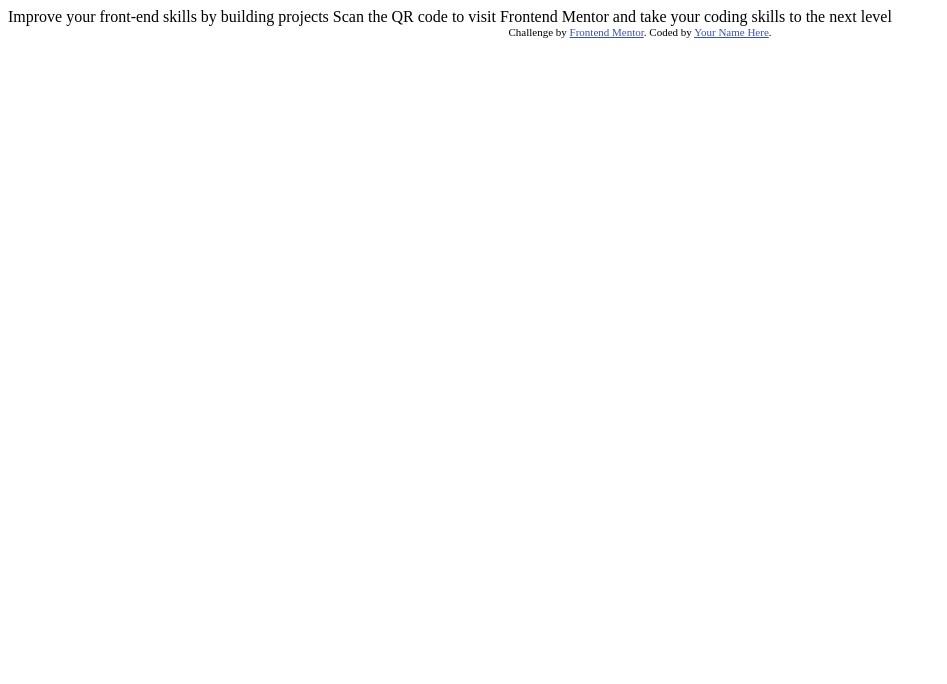
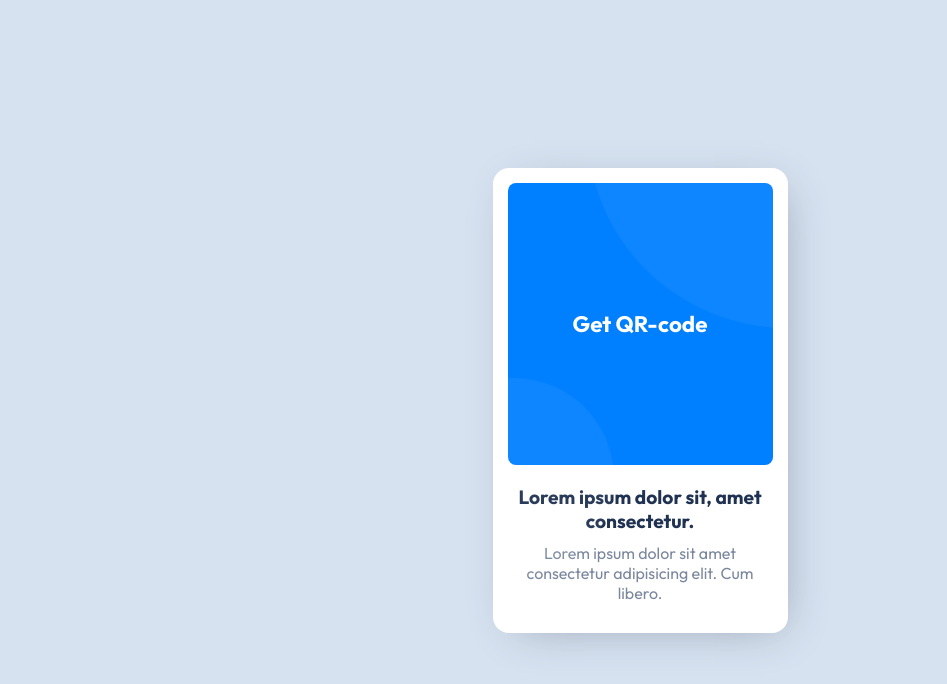
Before and after one commit to Legrito/frontend-mentor-qr, a plain HTML site: page index.html in a window 1280 px wide. Shown: the whole page, without its empty margins (0-947 px from the left). Drawn offline with Linux system fonts and the light colour scheme.

Commit message:
Create card

```diff
--- /dev/null
+++ b/css/base.css
@@ -0,0 +1,20 @@
+* {
+  box-sizing: border-box;
+}
+
+div,
+p,
+h1,
+h2,
+h3,
+body,
+html {
+  margin: 0;
+  padding: 0;
+}
+
+body {
+  font-family: "Outfit", sans-serif;
+  font-size: 10px;
+  background-color: var(--background);
+}
--- /dev/null
+++ b/css/qr.css
@@ -0,0 +1,102 @@
+.qr__wrap {
+  display: grid;
+  grid-template-columns: auto 295px auto;
+  grid-template-rows: auto 465px auto;
+  width: 100vw;
+  height: 100vh;
+}
+
+.qr__card {
+  overflow: hidden;
+  display: grid;
+  grid-template-rows: 65% 40%;
+  gap: 20px;
+  border-radius: 1rem;
+  padding: 15px;
+  grid-column-start: 2;
+  grid-row-start: 2;
+  background-color: var(--white);
+  -webkit-box-shadow: 8px 8px 43px -17px rgba(66, 68, 90, 0.46);
+  -moz-box-shadow: 8px 8px 43px -17px rgba(66, 68, 90, 0.46);
+  box-shadow: 8px 8px 43px -17px rgba(66, 68, 90, 0.46);
+  z-index: 1;
+}
+.qr-image__wrap {
+  position: relative;
+  background-color: var(--blue);
+  border-radius: 0.5rem;
+  display: flex;
+  align-items: center;
+  justify-content: center;
+  padding: 60px;
+  z-index: 10;
+  transition: all 0.8s ease-in;
+}
+.qr-image__wrap:hover {
+  transform: rotateY(180deg);
+}
+.qr-image__wrap::after {
+  position: absolute;
+  content: "";
+  background-color: rgba(255, 255, 255, 0.05);
+  width: 400px;
+  height: 400px;
+  border-radius: 50%;
+  top: -90%;
+  left: 30%;
+}
+.qr-image__wrap::before {
+  position: absolute;
+  content: "";
+  background-color: rgba(255, 255, 255, 0.05);
+  width: 200px;
+  height: 200px;
+  border-radius: 50%;
+  bottom: -40%;
+  right: 60%;
+}
+.gr-image {
+  width: 0;
+  height: 0;
+  z-index: 20;
+  opacity: 0;
+  transition-property: all;
+  transition-delay: 0.3s;
+  transition-duration: 0.1s;
+}
+
+.qr-image__wrap:hover .gr-image {
+  opacity: 100%;
+  width: 145px;
+  height: 145px;
+}
+h2.qr__title {
+  font-size: 1.4rem;
+  opacity: 100%;
+  transition-property: all;
+  transition-delay: 0.3s;
+  transition-duration: 0.1s;
+  color: var(--white);
+}
+.qr-image__wrap:hover h2.qr__title {
+  opacity: 0;
+  font-size: 0;
+}
+.qr__image {
+}
+.qr__description {
+  display: flex;
+  flex-direction: column;
+  gap: 10px;
+  text-align: center;
+}
+.qr__title {
+  font-size: 1.2rem;
+  color: var(--title);
+  font-weight: 700;
+}
+.qr__text {
+  font-size: 1rem;
+  color: var(--text);
+  font-weight: 400;
+}
--- /dev/null
+++ b/css/style.css
@@ -0,0 +1,3 @@
+@import url("./variables.css");
+@import url("./base.css");
+@import url("./qr.css");
--- /dev/null
+++ b/css/variables.css
@@ -0,0 +1,7 @@
+:root {
+  --blue: #007fff;
+  --background: hsl(212, 45%, 89%);
+  --text: hsl(220, 15%, 55%);
+  --title: hsl(218, 44%, 22%);
+  --white: hsl(0, 0%, 100%);
+}
--- a/index.html
+++ b/index.html
@@ -1,28 +1,40 @@
 <!DOCTYPE html>
 <html lang="en">
   <head>
-  <meta charset="UTF-8">
-  <meta name="viewport" content="width=device-width, initial-scale=1.0"> <!-- displays site properly based on user's device -->
-
-  <link rel="icon" type="image/png" sizes="32x32" href="./images/favicon-32x32.png">
+    <meta charset="UTF-8" />
+    <meta name="viewport" content="width=device-width, initial-scale=1.0" />
+    <link
+      rel="icon"
+      type="image/png"
+      sizes="32x32"
+      href="./images/favicon-32x32.png"
+    />
+    <link
+      href="https://fonts.googleapis.com/css?family=Outfit:400,700&display=swap"
+      rel="stylesheet"
+    />
+    <link href="./css/style.css" rel="stylesheet" />
 
     <title>Frontend Mentor | QR code component</title>
-
-  <!-- Feel free to remove these styles or customise in your own stylesheet 👍 -->
-  <style>
-    .attribution { font-size: 11px; text-align: center; }
-    .attribution a { color: hsl(228, 45%, 44%); }
-  </style>
   </head>
   <body>
-
-  Improve your front-end skills by building projects
-
-  Scan the QR code to visit Frontend Mentor and take your coding skills to the next level
-
-  <div class="attribution">
-    Challenge by <a href="https://www.frontendmentor.io?ref=challenge" target="_blank">Frontend Mentor</a>.
-    Coded by <a href="#">Your Name Here</a>.
+    <div class="qr__wrap">
+      <div class="qr__card">
+        <div class="qr-image__wrap">
+          <h2 class="qr__title">Get QR-code</h2>
+          <img
+            src="./design/qr-code.svg"
+            alt="QR code"
+            class="gr-image qr__image"
+          />
+        </div>
+        <div class="qr__description">
+          <h1 class="qr__title">Lorem ipsum dolor sit, amet consectetur.</h1>
+          <p class="qr__text">
+            Lorem ipsum dolor sit amet consectetur adipisicing elit. Cum libero.
+          </p>
+        </div>
+      </div>
     </div>
   </body>
 </html>
```
Also changed, not shown: design/qr-code.svg (added). Lines whose indentation alone changed are shown as unchanged.
